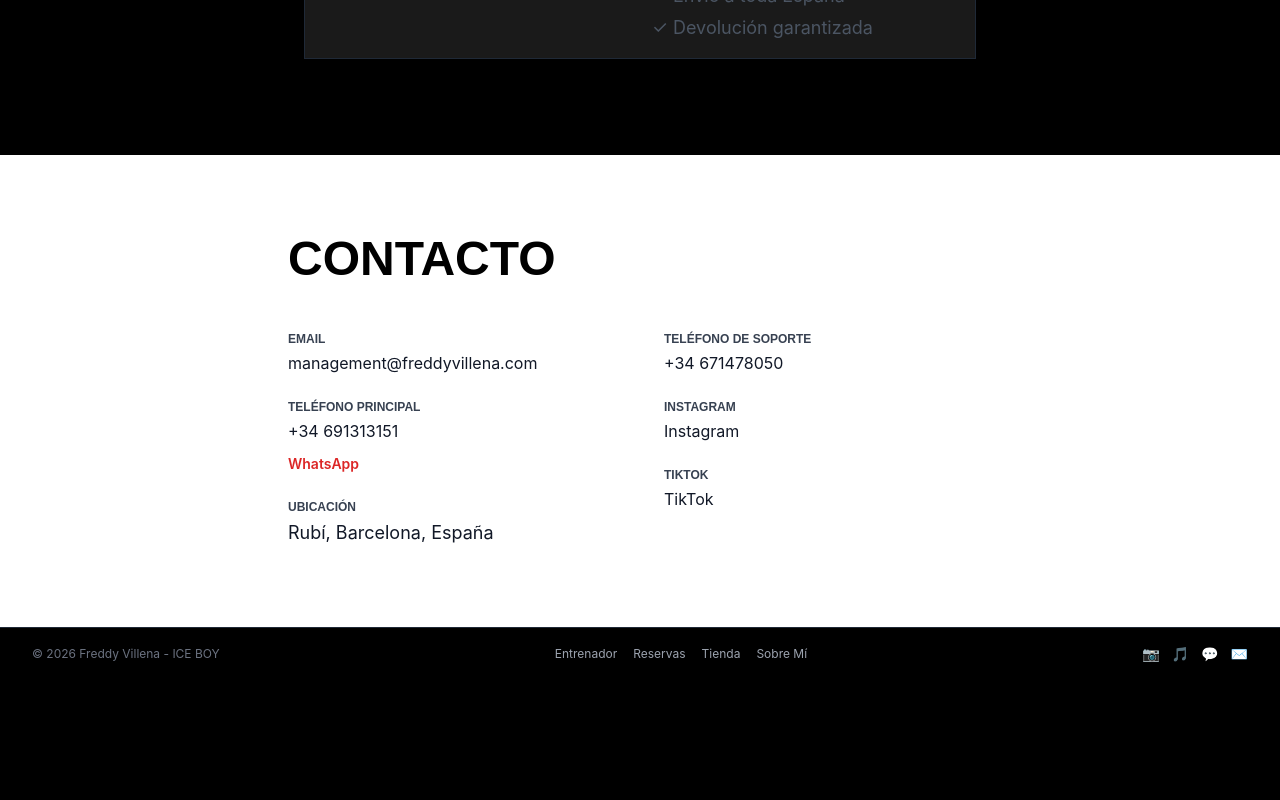
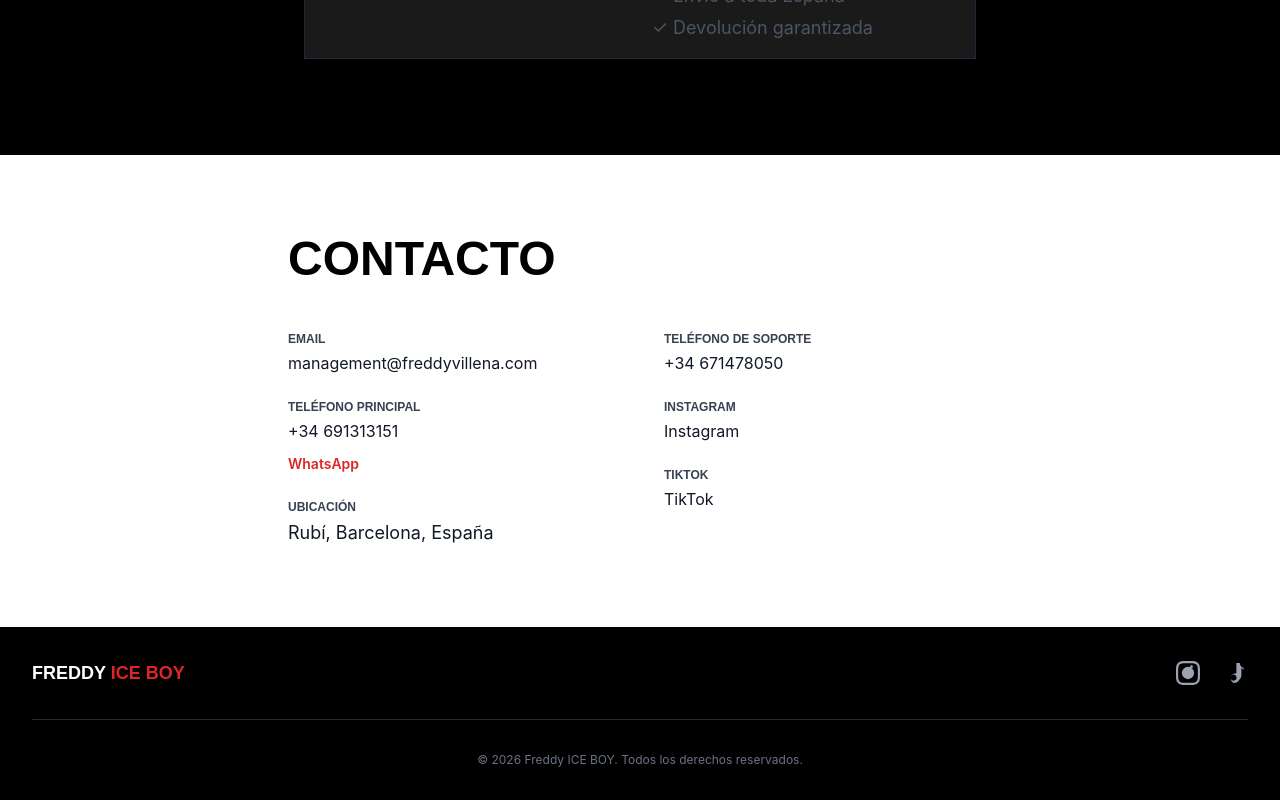
Before and after one commit to bieltornerj-creator/freddy-villena-mma, a Next.js app: page / in a window 1280 px wide. Shown: the part 5164-5964 px from the top of the page. Before the commit the page ends 5844 px from the top, so only its background shows below. Built offline with nearby package versions, Linux system fonts and the light colour scheme; no server answers.

Commit message:
Redesign Footer - clean layout with social icons on top right

```diff
--- a/src/components/Footer.jsx
+++ b/src/components/Footer.jsx
@@ -1,63 +1,46 @@
 'use client'
 
-import { motion } from 'framer-motion'
-import Link from 'next/link'
-
 export default function Footer() {
-  const socialLinks = [
-    { name: 'Instagram', url: 'https://www.instagram.com/Freddy_ice_boy', icon: '📷' },
-    { name: 'TikTok', url: 'https://www.tiktok.com/@Freddy.villena85', icon: '🎵' },
-    { name: 'WhatsApp', url: 'https://wa.me/34691313151', icon: '💬' },
-    { name: 'Email', url: 'mailto:management@freddyvillena.com', icon: '✉️' },
-  ]
-
-  const links = [
-    { name: 'Entrenador', href: '#entrenador' },
-    { name: 'Reservas', href: '#reservas' },
-    { name: 'Tienda', href: '#tienda' },
-    { name: 'Sobre Mí', href: '#about' },
-  ]
-
   return (
-    <footer className="bg-black/95 py-4 px-4 sm:px-6 lg:px-8 border-t border-gray-800">
-      <div className="container-custom">
-        <motion.div
-          className="flex flex-col md:flex-row justify-between items-center gap-4"
-          initial={{ opacity: 0 }}
-          whileInView={{ opacity: 1 }}
-          viewport={{ once: true }}
-          transition={{ duration: 0.5 }}
-        >
-          {/* Copyright */}
-          <div className="text-xs text-gray-500">
-            &copy; 2026 Freddy Villena - ICE BOY
-          </div>
-
-          {/* Quick Links */}
-          <div className="flex gap-4 text-xs text-gray-400">
-            {links.map((link) => (
-              <Link key={link.name} href={link.href} className="hover:text-red-500 transition-colors">
-                {link.name}
-              </Link>
-            ))}
+    <footer className="bg-black py-8 px-4 sm:px-6 lg:px-8">
+      <div className="max-w-7xl mx-auto">
+        {/* Top Section */}
+        <div className="flex justify-between items-center pb-8 border-b border-gray-800 mb-8">
+          <div className="text-white font-bold text-lg">
+            FREDDY <span className="text-red-600">ICE BOY</span>
           </div>
 
           {/* Social Links */}
-          <div className="flex gap-3">
-            {socialLinks.map((link) => (
-              <a
-                key={link.name}
-                href={link.url}
-                target="_blank"
-                rel="noopener noreferrer"
-                className="text-gray-500 hover:text-red-500 transition-colors text-sm"
-                title={link.name}
-              >
-                {link.icon}
-              </a>
-            ))}
+          <div className="flex gap-6">
+            <a
+              href="https://www.instagram.com/Freddy_ice_boy"
+              target="_blank"
+              rel="noopener noreferrer"
+              className="text-gray-400 hover:text-white transition-colors"
+              title="Instagram"
+            >
+              <svg className="w-6 h-6" fill="currentColor" viewBox="0 0 24 24">
+                <path d="M12 2.163c3.204 0 3.584.012 4.85.07 3.252.148 4.771 1.691 4.919 4.919.058 1.265.069 1.645.069 4.849 0 3.205-.012 3.584-.069 4.849-.149 3.225-1.664 4.771-4.919 4.919-1.266.058-1.644.07-4.85.07-3.204 0-3.584-.012-4.849-.07-3.26-.149-4.771-1.699-4.919-4.92-.058-1.265-.07-1.644-.07-4.849 0-3.204.013-3.583.07-4.849.149-3.227 1.664-4.771 4.919-4.919 1.266-.057 1.645-.069 4.849-.069zm0-2.163c-3.259 0-3.667.014-4.947.072-4.358.2-6.78 2.618-6.98 6.98-.059 1.281-.073 1.689-.073 4.948 0 3.259.014 3.668.072 4.948.2 4.358 2.618 6.78 6.98 6.98 1.281.058 1.689.072 4.948.072 3.259 0 3.668-.014 4.948-.072 4.354-.2 6.782-2.618 6.979-6.98.059-1.28.073-1.689.073-4.948 0-3.259-.014-3.667-.072-4.947-.196-4.354-2.617-6.78-6.979-6.98-1.281-.059-1.69-.073-4.949-.073zM5.838 12a6.162 6.162 0 1112.324 0 6.162 6.162 0 01-12.324 0zM12 16a4 4 0 110-8 4 4 0 010 8zm4.965-10.322a1.44 1.44 0 11-2.881 0 1.44 1.44 0 012.881 0z" />
+              </svg>
+            </a>
+            <a
+              href="https://www.tiktok.com/@Freddy.villena85"
+              target="_blank"
+              rel="noopener noreferrer"
+              className="text-gray-400 hover:text-white transition-colors"
+              title="TikTok"
+            >
+              <svg className="w-6 h-6" fill="currentColor" viewBox="0 0 24 24">
+                <path d="M19.59 6.69a4.83 4.83 0 0 1-3.77-4.25V2h-3.45v13.67a2.89 2.89 0 0 1-5.66 1.94 2.89 2.89 0 0 1 5.66-1.94v-3.45a6.47 6.47 0 0 0-5.66 3.21A6.47 6.47 0 0 0 9.57 22a6.47 6.47 0 0 0 5.66-3.21A6.47 6.47 0 0 0 17.39 13v-6.3a8.27 8.27 0 0 0 2.2 1.99v-3z" />
+              </svg>
+            </a>
           </div>
-        </motion.div>
+        </div>
+
+        {/* Bottom Copyright */}
+        <div className="text-center text-xs text-gray-500">
+          &copy; 2026 Freddy ICE BOY. Todos los derechos reservados.
+        </div>
       </div>
     </footer>
   )
```
